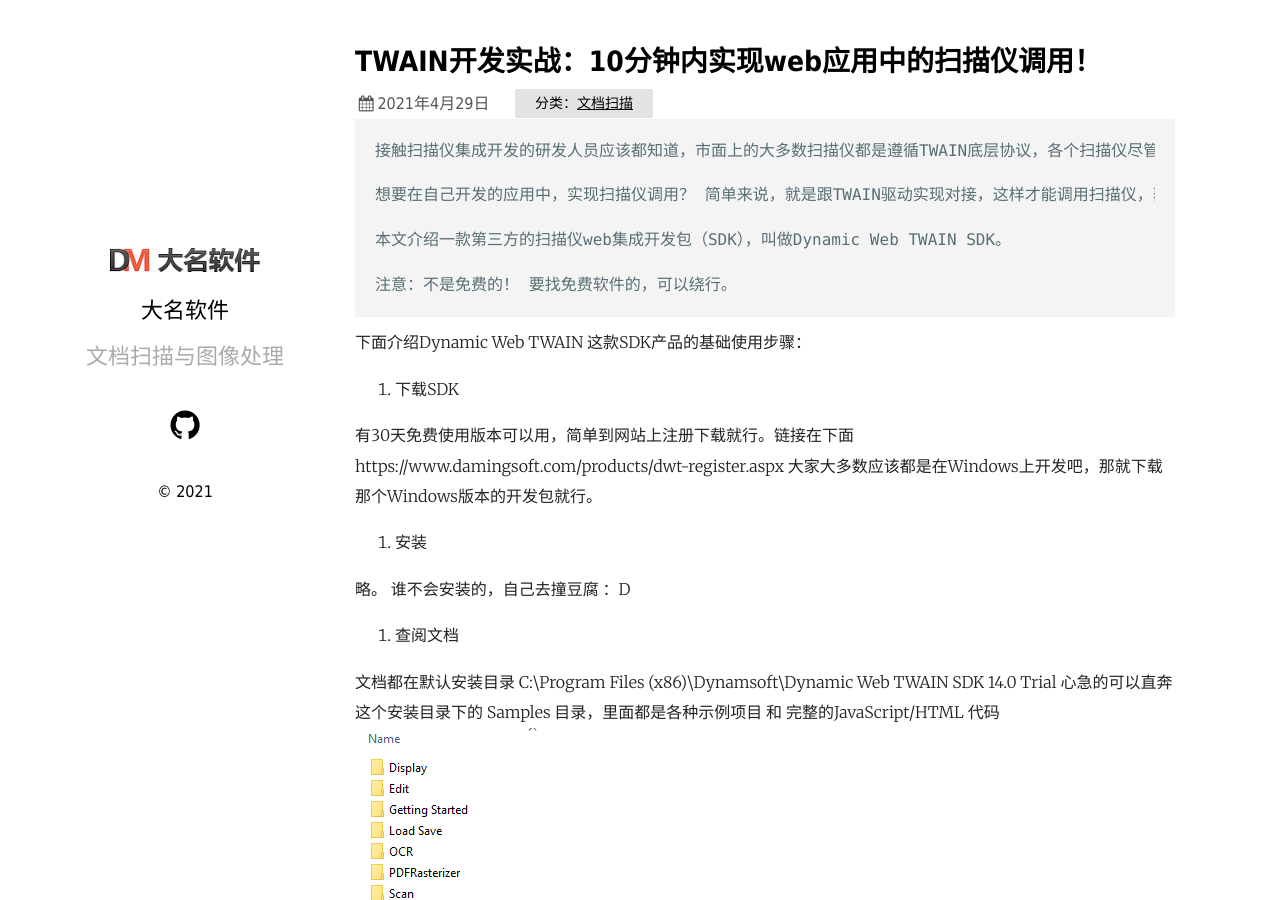
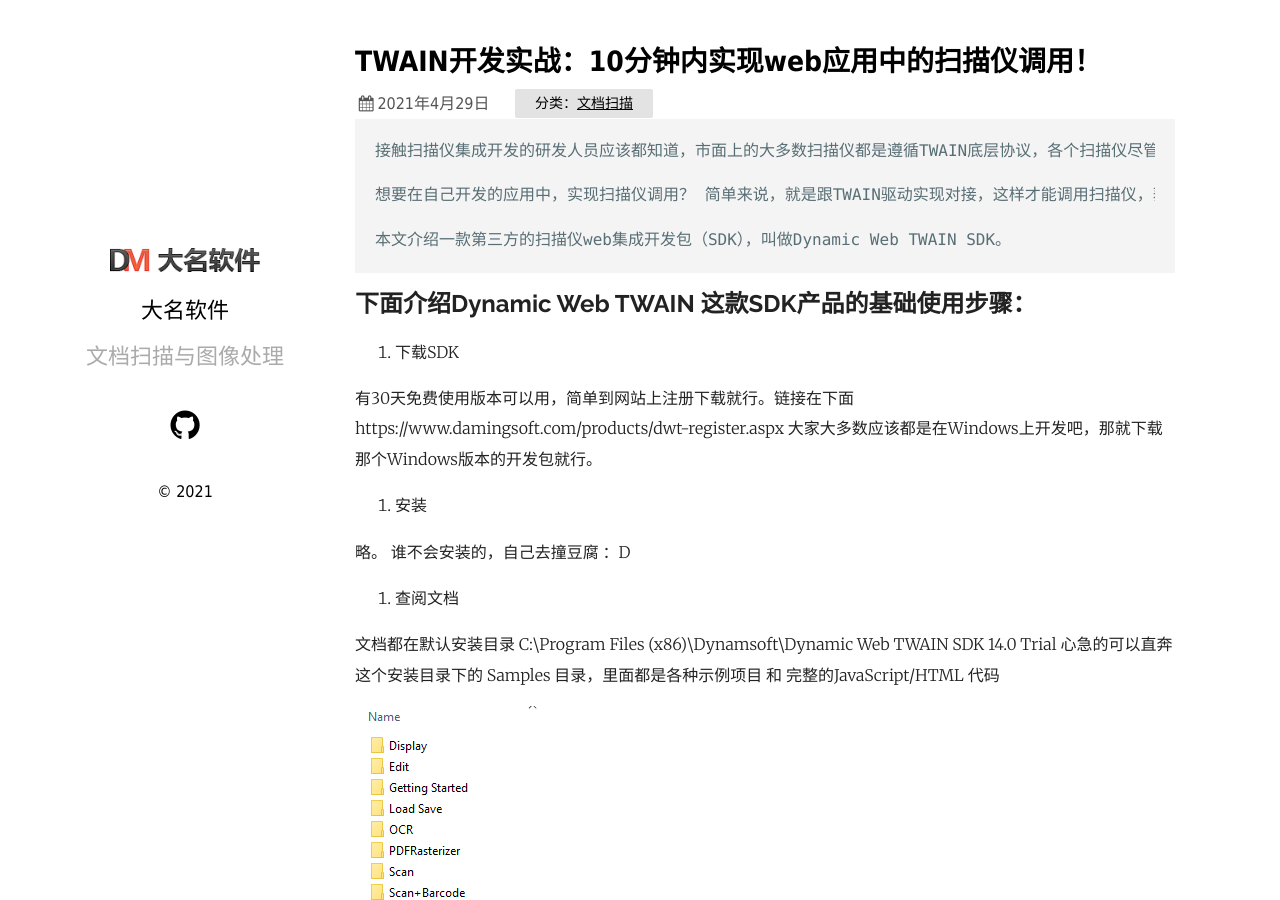
Before and after one commit to damingsoft/damingsoft.github.io, a Jekyll site: the page built from _posts/2021-04-29-TWAIN-practice-utilize-scanner-in-web-application.md, in a window 1280 px wide and 900 px high. Built offline with Jekyll 4.4.1, drawn with Linux system fonts in a browser that asks for light colours.

Commit message:
Create 2021-04-29-TWAIN-practice-utilize-scanner-in-web-application.md

````diff
--- a/_posts/2021-04-29-TWAIN-practice-utilize-scanner-in-web-application.md
+++ b/_posts/2021-04-29-TWAIN-practice-utilize-scanner-in-web-application.md
@@ -13,33 +13,34 @@ tags: TWAIN
 想要在自己开发的应用中，实现扫描仪调用？ 简单来说，就是跟TWAIN驱动实现对接，这样才能调用扫描仪，获取到扫描仪扫描的文档图片。
 
 本文介绍一款第三方的扫描仪web集成开发包（SDK），叫做Dynamic Web TWAIN SDK。
+```
+## 下面介绍Dynamic Web TWAIN 这款SDK产品的基础使用步骤：
 
-注意：不是免费的！ 要找免费软件的，可以绕行。
-```
-下面介绍Dynamic Web TWAIN 这款SDK产品的基础使用步骤：
-
-1. 下载SDK
+1.  下载SDK
 
 有30天免费使用版本可以用，简单到网站上注册下载就行。链接在下面
 https://www.damingsoft.com/products/dwt-register.aspx
 大家大多数应该都是在Windows上开发吧，那就下载那个Windows版本的开发包就行。
 
-2. 安装
+2.  安装
 
 略。 谁不会安装的，自己去撞豆腐 ：D
 
-3. 查阅文档
+3.  查阅文档
 
 文档都在默认安装目录 C:\Program Files (x86)\Dynamsoft\Dynamic Web TWAIN SDK 14.0 Trial
 心急的可以直奔这个安装目录下的 Samples 目录，里面都是各种示例项目 和 完整的JavaScript/HTML 代码
+
 ![安装路径](/album/2021/TWAIN-practice-utilize-scanner-in-web-application/20180722210230216.png)
 
-4. 自己开发一个hello world
+4.  自己开发一个hello world
 
 其实那个Samples目录里面已经有很多现成的示例项目，代码也都有，自己稍微修改下就直接能用。如果不嫌麻烦，可以自己按照下面步骤搞一个最简单的扫描页面：
 * 创建一个空的html页面，并放置于C:\Program Files (x86)\Dynamsoft\Dynamic Web TWAIN SDK 14.0 Trial\ 下
 主要目的是跟软件安装包目录带的Resources目录同级。
+
 ![安装路径2](/album/2021/TWAIN-practice-utilize-scanner-in-web-application/20180722210959682.png)
+
 * 引用核心的两个JS文件，并创建一个叫做Scan的HTML按钮 和 添加按钮对应的 JS 代码。完整代码如下：
 
 ```html
````
